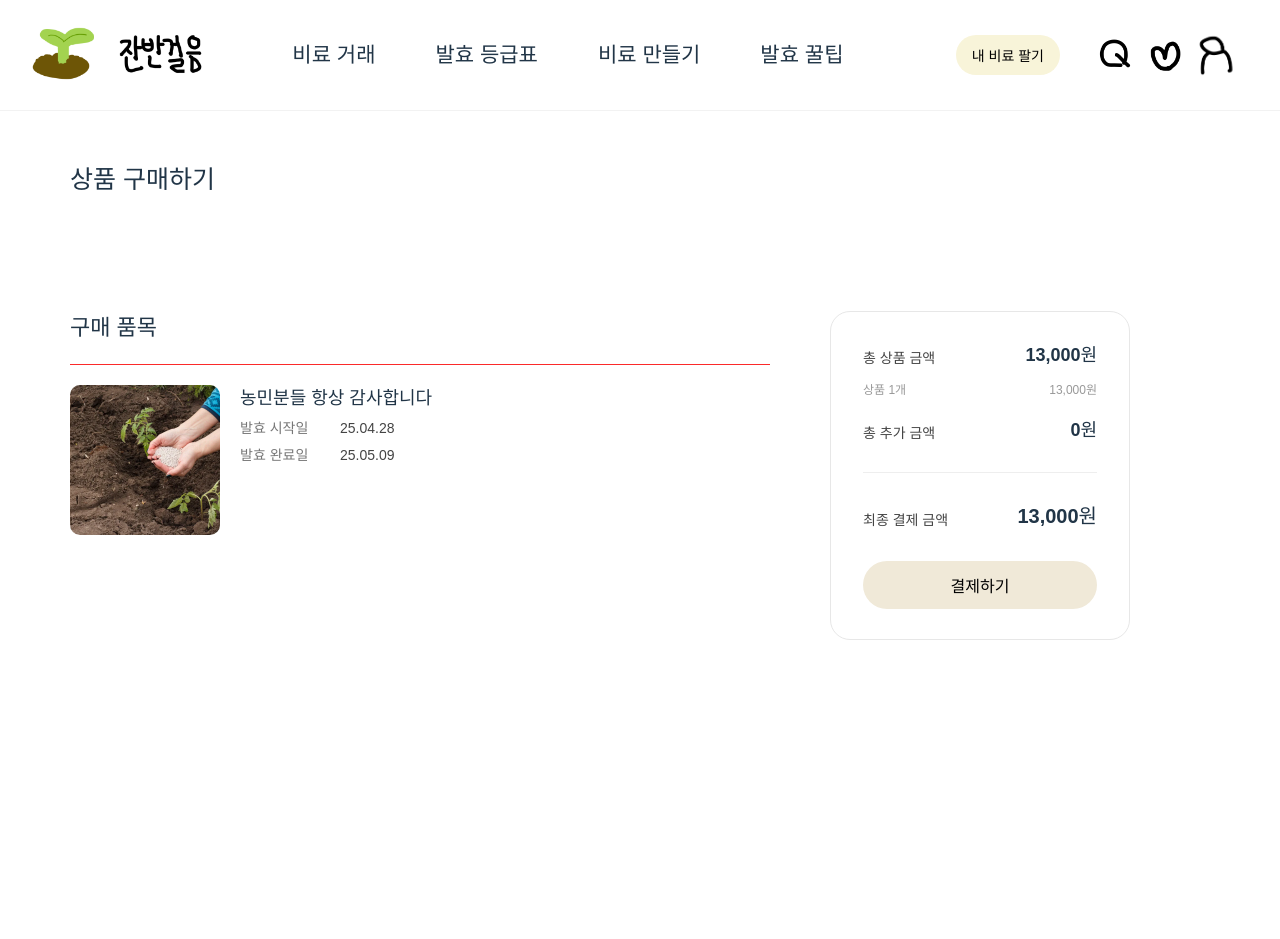
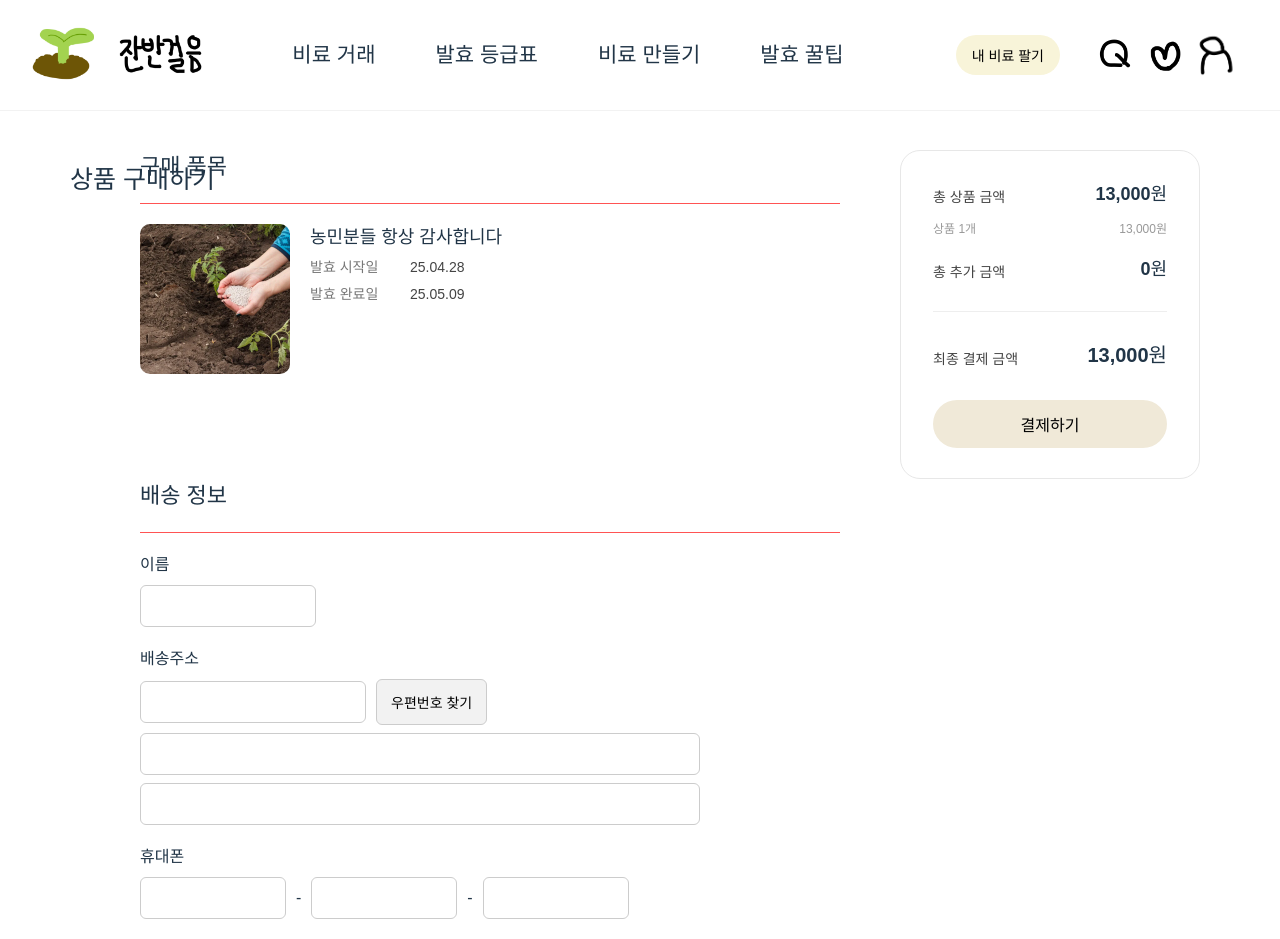
Before and after one commit to coqls1229/khuthon2025, a React (Vite) app: page /post/purchase in a window 1280 px wide. Shown: the top 939 px of the page. Before the commit the page ends 800 px from the top, so only its background shows below. Built offline with nearby package versions, Linux system fonts and the light colour scheme; a web font is replaced by a local one.

Commit message:
Feat: purchase 기능 추가

```diff
--- a/src/pages/Purchase.jsx
+++ b/src/pages/Purchase.jsx
@@ -59,6 +59,42 @@ const Purchase = () => {
           </SummaryCol>
         </TotalContainer>
       </Wrapper>
+      <PurchaseWrapper>
+        <PurchaseLeftContainer>
+          <PurchaseSectionTitle>배송 정보</PurchaseSectionTitle>
+          <ItemContainer>
+
+          <ShippingForm>
+            <FormGroup>
+              <Label>이름</Label>
+              <SmallInput type="text" placeholder="" />
+            </FormGroup>
+
+            <FormGroup>
+              <Label>배송주소</Label>
+              <InputRow>
+                <Input type="text" placeholder="" style={{ width: "200px" }} />
+                <FindZipButton>우편번호 찾기</FindZipButton>
+              </InputRow>
+              <Input type="text" placeholder="" />
+              <Input type="text" placeholder="" />
+            </FormGroup>
+
+            <FormGroup>
+              <Label>휴대폰</Label>
+              <InputRow>
+                <Input type="text" placeholder="" style={{ width: "120px" }} />
+                <span>-</span>
+                <Input type="text" placeholder="" style={{ width: "120px" }} />
+                <span>-</span>
+                <Input type="text" placeholder="" style={{ width: "120px" }} />
+              </InputRow>
+            </FormGroup>
+          </ShippingForm>
+          </ItemContainer>
+        </PurchaseLeftContainer>
+      </PurchaseWrapper>
+
     </>
   );
 };
@@ -82,7 +118,7 @@ const Wrapper = styled.div`
   display: flex;
   gap: 60px;
   margin: 150px 0 0; /* 위 여백만 유지 */
-  padding: 0 70px; /* ← 왼쪽(오른쪽) 여백 맞추기 */
+  padding: 0 140px; /* ← 왼쪽(오른쪽) 여백 맞추기 */
   width: 1500px;
   box-sizing: border-box; /* 패딩 포함해서 폭 계산 */
 `;
@@ -103,7 +139,7 @@ const ItemContainer = styled.div`
   display: flex;
   gap: 20px;
   padding: 20px 0;
-  border-top: 1px solid rgb(251, 42, 42);
+  border-top: 1px solid rgb(255, 83, 83);
 `;
 
 const ItemImg = styled.img`
@@ -202,3 +238,72 @@ const PayButton = styled.button`
   font-weight: 600;
   cursor: pointer;
 `;
+
+const PurchaseWrapper = styled.div`
+  display: flex;
+  gap: 60px;
+  margin: 0; /* 위 여백도 없앰 */
+  padding: 0 140px; /* ← 왼쪽(오른쪽) 여백 맞추기 */
+  width: 1500px;
+  box-sizing: border-box; /* 패딩 포함해서 폭 계산 */
+`;
+
+const PurchaseLeftContainer = styled.div`
+  display: flex;
+  flex-direction: column;
+  max-width: 700px; /* ← 폭 제한해서 중앙 쪽으로 */
+  flex: 1;
+`;
+
+const PurchaseSectionTitle = styled.h2`
+  margin: 0 0 20px 0;
+  font-size: 22px;
+`;
+
+const ShippingForm = styled.div`
+  display: flex;
+  flex-direction: column;
+  gap: 20px;
+  width: 80%;
+`;
+
+const FormGroup = styled.div`
+  display: flex;
+  flex-direction: column;
+  gap: 8px;
+`;
+
+const Label = styled.label`
+  font-size: 16px;
+  font-weight: 500;
+`;
+
+const Input = styled.input`
+  padding: 12px;
+  font-size: 14px;
+  border: 1px solid #ccc;
+  border-radius: 6px;
+`;
+
+const SmallInput = styled.input`
+  width: 150px;
+  padding: 12px;
+  font-size: 14px;
+  border: 1px solid #ccc;
+  border-radius: 6px;
+`;
+
+const InputRow = styled.div`
+  display: flex;
+  align-items: center;
+  gap: 10px;
+`;
+
+const FindZipButton = styled.button`
+  padding: 12px 14px;
+  background-color: #f2f2f2;
+  border: 1px solid #ccc;
+  border-radius: 6px;
+  cursor: pointer;
+  font-size: 14px;
+`;
```
Also changed, not shown: 1 other file (tests, documents, lock files or other folders).
